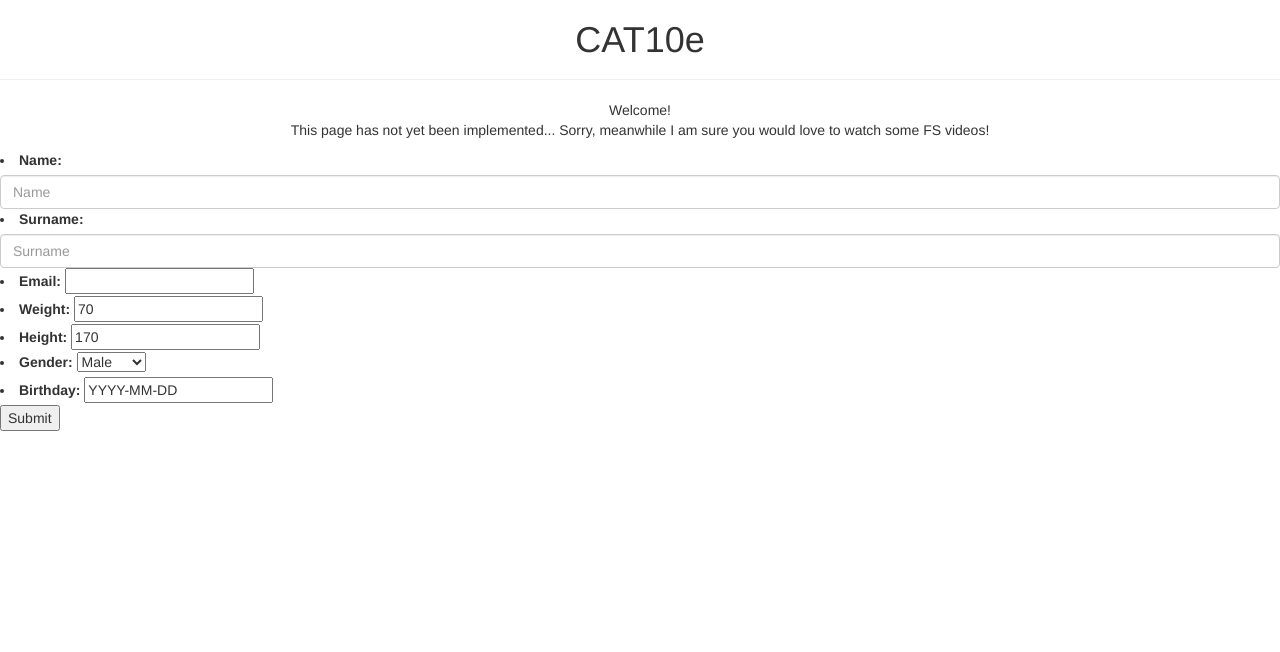
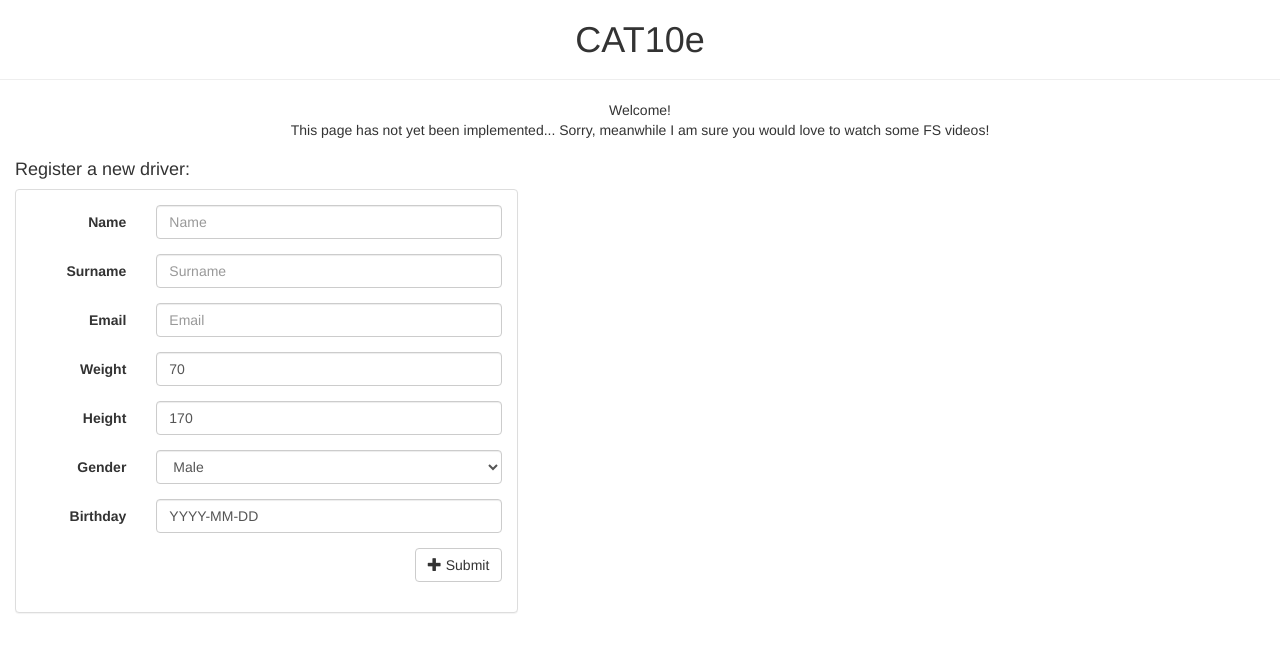
Before and after one commit to natbolon/EM, a Django app: page /polls/new_driver/ in a window 1280 px wide. Shown: the part 92-744 px from the top of the page. Run offline with Django 3.2, Linux system fonts and the light colour scheme; some libraries are stand-ins or nearby versions.

Commit message:
New driver form is working and with proper style. Changes in form class (widgets introduced in a new way) as well as in the html new_drivers sheet

```diff
--- a/polls/forms.py
+++ b/polls/forms.py
@@ -3,20 +3,30 @@ from .models import Driver
 
 
 class DriverForm(forms.ModelForm):
-    name = forms.CharField(widget=forms.TextInput(
-        attrs={'class': 'form-control col-md-6', 'placeholder': "Name"
-               }
-    ))
-    surname = forms.CharField(widget=forms.TextInput(
-        attrs={'class': 'form-control col-md-6', 'placeholder': "Surname"}
-    ))
-    # email = forms.EmailField(widget=forms.EmailField())
-    # birthday = forms.DateField(widget=forms.DateField(input_formats=['%Y-%m-%d']))
-    # gender = forms.ChoiceField(widget=forms.ChoiceField())
-    # weight = forms.DecimalField(widget=forms.DecimalField)
-    # height = forms.DecimalField(widget=forms.DecimalField)
 
     class Meta:
         model = Driver
         # fields = ['name', 'surname', 'email', 'birthday', 'gender', 'weight', 'height']
         exclude = ("creation",)
+        widgets = {
+            'name': forms.TextInput(
+                attrs={'class': 'form-control col-md-6', 'placeholder': "Name"}),
+            'surname': forms.TextInput(
+                attrs={'class': 'form-control col-md-6', 'placeholder': "Surname"}
+            ),
+            'email': forms.EmailInput(
+                attrs={'class': 'form-control col-md-6', 'placeholder': "Email"}
+            ),
+            'birthday': forms.DateInput(
+                attrs={'class': 'form-control col-md-6', 'placeholder': "DD-MM-YYYY"}
+            ),
+            'gender': forms.Select(
+                attrs={'class': 'form-control col-md-6', 'placeholder': "Male"}
+            ),
+            'weight': forms.NumberInput(
+                attrs={'class': 'form-control col-md-6'}
+            ),
+            'height': forms.NumberInput(
+                attrs={'class': 'form-control col-md-6'}
+            )
+        }
--- /dev/null
+++ b/polls/static/forms.css
@@ -0,0 +1,13 @@
+.driver_inputs{
+    color: black;
+    font-size: medium;
+    align-content: center;
+
+}
+
+.driver_form{
+    align-content: center;
+    -webkit-column-width: 200px; /* Chrome, Safari, Opera */
+    -moz-column-width: 200px; /* Firefox */
+    column-width: 200px;
+}
--- a/polls/templates/polls/new_driver.html
+++ b/polls/templates/polls/new_driver.html
@@ -4,6 +4,10 @@
     <meta charset="utf-8">
     <meta name="viewport" content="width=device-width, initial-scale=1">
     <link rel="stylesheet" href="https://maxcdn.bootstrapcdn.com/bootstrap/3.3.7/css/bootstrap.min.css">
+    <link rel="stylesheet" href="../../static/forms.css">
+
+    <link href="//netdna.bootstrapcdn.com/bootstrap/3.1.0/css/bootstrap.min.css" rel="stylesheet" id="bootstrap-css">
+
     <script src="https://ajax.googleapis.com/ajax/libs/jquery/3.3.1/jquery.min.js"></script>
     <script src="https://maxcdn.bootstrapcdn.com/bootstrap/3.3.7/js/bootstrap.min.js"></script>
     <title>New driver</title>
@@ -22,13 +26,89 @@
 
 </div>
 
+<!-- panel preview -->
 <form method="post">
     {% csrf_token %}
-    <!-- it renders the form with the names too '{ form.as_ul }'-->
-    {{ form.as_ul }}
+    <div class="col-sm-5">
+        <h4>Register a new driver:</h4>
+        <div class="panel panel-default">
+            <div class="panel-body form-horizontal payment-form">
+                <div class="form-group">
+                    <!-- Name -->
+                    <label for="name" class="col-sm-3 control-label">Name</label>
+                    <div class="col-sm-9">
+                        {{ form.name }}
+                    </div>
+                </div>
+                <div class="form-group">
+                    <!-- Surname -->
+                    <label for="Surname" class="col-sm-3 control-label">Surname</label>
+                    <div class="col-sm-9">
+                        {{ form.surname }}
+                    </div>
+                </div>
+                <div class="form-group">
+                    <!-- Email -->
+                    <label for="Email" class="col-sm-3 control-label">Email</label>
+                    <div class="col-sm-9">
+                        {{ form.email }}
+                    </div>
+                </div>
+                <div class="form-group">
+                    <!-- Weight -->
+                    <label for="Weight" class="col-sm-3 control-label">Weight</label>
+                    <div class="col-sm-9">
+                        {{ form.weight }}
+                    </div>
+                </div>
+                <div class="form-group">
+                    <!-- Height -->
+                    <label for="Height" class="col-sm-3 control-label">Height</label>
+                    <div class="col-sm-9">
+                        {{ form.height }}
+                    </div>
+                </div>
+                <div class="form-group">
+                    <!-- Gender -->
+                    <label for="Gender" class="col-sm-3 control-label">Gender</label>
+                    <div class="col-sm-9">
+                        {{ form.gender }}
+                    </div>
+                </div>
+                <div class="form-group">
+                    <label for="Birthday" class="col-sm-3 control-label">Birthday</label>
+                    <div class="col-sm-9">
+                        {{ form.birthday }}
+                    </div>
+                </div>
+                <div class="form-group">
+                    <div class="col-sm-12 text-right">
+                        <button type="submit" class="btn btn-default preview-add-button">
+                            <span class="glyphicon glyphicon-plus"></span> Submit
+                        </button>
+                    </div>
+                </div>
+            </div>
+        </div>
+    </div> <!-- / panel preview -->
+</form>
 
+{% comment %}<form method="post">
+    {% csrf_token %}
+    {#    <!-- it renders the form with the names too '{ form.as_ul }'-->#}
+    {#    {{ form.as_ul }}#}
+    <div class="driver_form">
+        <label for="inputName" class="driver_inputs">Name</label>
+        {{ form.name }}
+        <br>
+        <label for="inputSurname" class="driver_inputs">Surname</label>
+        {{ form.surname }}
+    </div>
+    <br>
+    {{ form.gender }}
+    <br>
     <button type="submit">Submit</button>
-</form>
+</form>{% endcomment %}
 
 <!--
 <div class="container">
```
Also changed, not shown: db.sqlite3.
